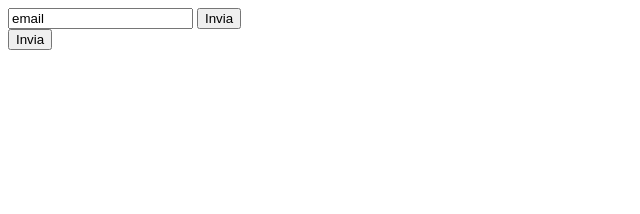
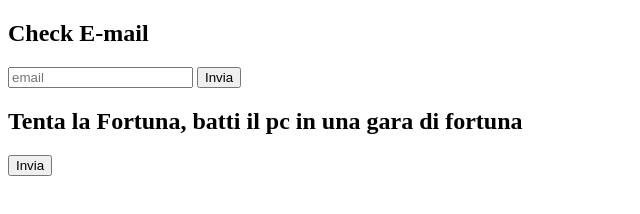
Before and after one commit to Gabriele131099/js-mail-dadi, a plain HTML site: page index.html in a window 1280 px wide. Shown: the whole page, without its empty margins (0-640 px from the left). Drawn offline with Linux system fonts and the light colour scheme.

Commit message:
struttura

```diff
--- a/index.html
+++ b/index.html
@@ -11,8 +11,9 @@
 
     <main>
         <section>
+            <h1>Check E-mail</h1>
             <!-- input per l'e-mail -->
-            <input type="text" value="email" placeholder="email" name="email" id="email">
+            <input type="text"  placeholder="email" name="email" id="email">
 
             <!-- Bottone che richiama una function -->
 
@@ -25,7 +26,7 @@
         </section>
 
         <section>
-
+            <h1>Tenta la Fortuna, batti il pc in una gara di fortuna </h1>
             <!-- Bottone che richiama una function -->
 
             <button onclick="randomDado()">Invia</button>
--- a/script.js
+++ b/script.js
@@ -2,7 +2,7 @@
 
 function checkEmail() {
     var email= ["gabrisanna.131099@gmail.com" , "mariorossi@gmail.com" , "gatanoesposito099@gmail.com" , "yanguh@gmail.com"]
-    var emailUtente = document.getElementById("email").value;
+    var emailUtente = document.getElementById("email").placeholder;
     var output = document.getElementById("invio")
 
     // for e if per controllare se la mail è presente
```
